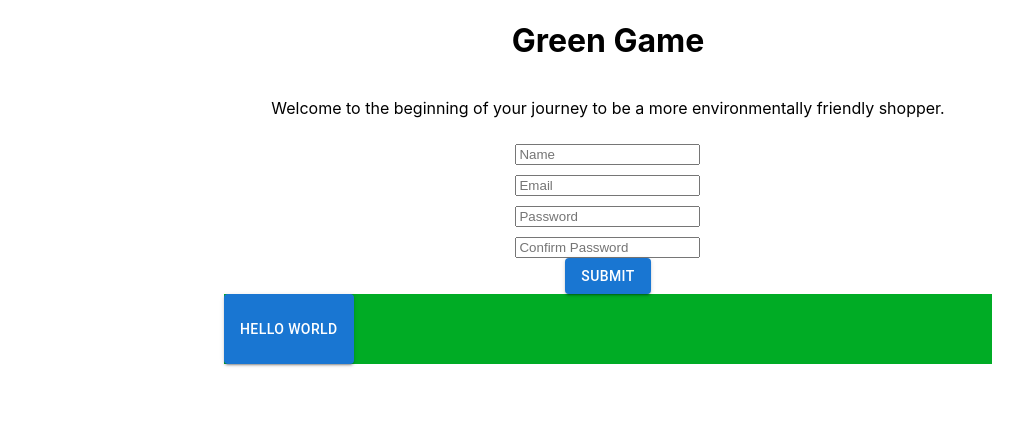
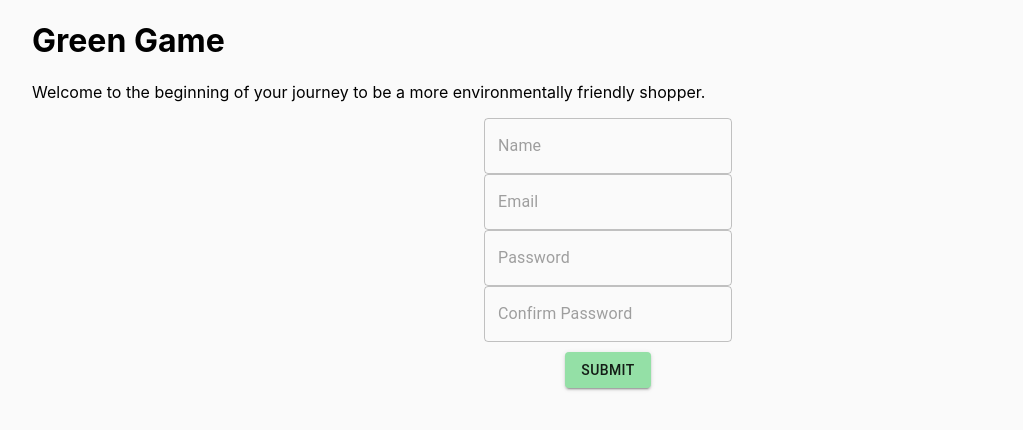
Before and after one commit to Lexicon-Digital/hackathon-green-game-fe, a Next.js app: page / in a window 1280 px wide. Shown: the top 430 px of the page, without its empty margins (32-1055 px from the left). Built offline with nearby package versions, Linux system fonts and the light colour scheme.

Commit message:
login page

```diff
--- a/pages/_app.js
+++ b/pages/_app.js
@@ -1,7 +1,28 @@
 import '../styles/globals.css'
 
+import { ThemeProvider, createTheme } from '@mui/material/styles';
+
+const theme = createTheme({
+    palette: {
+      type: 'light',
+      primary: {
+        main: '#94e0a6',
+      },
+      secondary: {
+        main: '#f50057',
+      },
+      background: {
+        default: '#fafafa',
+      },
+    },
+});
+
 function MyApp({ Component, pageProps }) {
-  return <Component {...pageProps} />
+  return (
+    <ThemeProvider theme={theme}>
+  <Component {...pageProps} />
+  </ThemeProvider>
+  )
 }
 
 export default MyApp
--- a/pages/index.js
+++ b/pages/index.js
@@ -1,30 +1,5 @@
-import Head from "next/head";
-import Image from "next/image";
-import styles from "../styles/Home.module.css";
-import Button from "@mui/material/Button";
-import Navbar from "../components/Navbar";
+import Login from "./login";
 
 export default function Home() {
-  return (
-    <div className={styles.container}>
-      <h1 className={styles.heading}>Green Game</h1>
-      <p className={styles.headingMessage}>Welcome to the beginning of your journey to be a more environmentally friendly shopper.</p>
-      <form className={styles.signUp}>
-  <label>
-    <input type="text" name="name" className={styles.inputField} placeholder="Name"/>
-  </label>
-  <label>
-    <input type="text" name="email" className={styles.inputField}placeholder="Email"/>
-  </label>
-  <label>
-    <input type="text" name="password" className={styles.inputField}placeholder="Password"/>
-  </label>
-  <label>
-    <input type="text" name="confirmpassword" className={styles.inputField}placeholder="Confirm Password"/>
-  </label>
-  <Button variant="contained">Submit</Button>
-</form>
-      <Navbar />
-    </div>
-  );
+  return <Login />;
 }
--- /dev/null
+++ b/pages/login.js
@@ -0,0 +1,57 @@
+import React from 'react'
+import Head from "next/head";
+import Image from "next/image";
+import styles from "../styles/Home.module.css";
+import Button from "@mui/material/Button";
+import Navbar from "../components/Navbar";
+import TextField from "@mui/material/TextField";
+import Container from "@mui/material/Container"
+
+export default function Login() {
+    return (
+        <div>
+                <Container sx={{bgcolor: 'background.default', width: '100%'}}>
+      <h1 className={styles.heading}>Green Game</h1>
+      <p className={styles.headingMessage}>
+        Welcome to the beginning of your journey to be a more environmentally
+        friendly shopper.
+      </p>
+      <form className={styles.signUp}>
+        <label>
+          <TextField sx={{width: '100%'}}
+            type="text"
+            name="name"
+            className={styles.inputField}
+            placeholder="Name"
+          />
+        </label>
+        <label>
+          <TextField
+            type="text"
+            name="email"
+            className={styles.inputField}
+            placeholder="Email"
+          />
+        </label>
+        <label>
+          <TextField
+            type="text"
+            name="password"
+            className={styles.inputField}
+            placeholder="Password"
+          />
+        </label>
+        <label>
+          <TextField
+            type="text"
+            name="confirmpassword"
+            className={styles.inputField}
+            placeholder="Confirm Password"
+          />
+        </label>
+        <Button sx={{marginTop: '10px'}} variant="contained">Submit</Button>
+      </form>
+      </Container>
+        </div>
+    )
+}
--- a/styles/Home.module.css
+++ b/styles/Home.module.css
@@ -1,16 +1,9 @@
-.container {
-  display: flex;
-  justify-content: center;
-  align-items: center;
-  flex-direction: column;
-  width: 60%;
-  margin: 0 auto;
-}
+
 
 .signUp {
   display: flex;
   flex-direction: column;
-  width: 30%;
+  width: 100%;
   margin: 0 auto;
   align-items: center;
 }
--- a/styles/globals.css
+++ b/styles/globals.css
@@ -2,6 +2,8 @@ html,
 body {
   padding: 0;
   margin: 0;
+  background-color: #fafafa;
+  ;
   font-family: -apple-system, BlinkMacSystemFont, Segoe UI, Roboto, Oxygen,
     Ubuntu, Cantarell, Fira Sans, Droid Sans, Helvetica Neue, sans-serif;
 }
```
